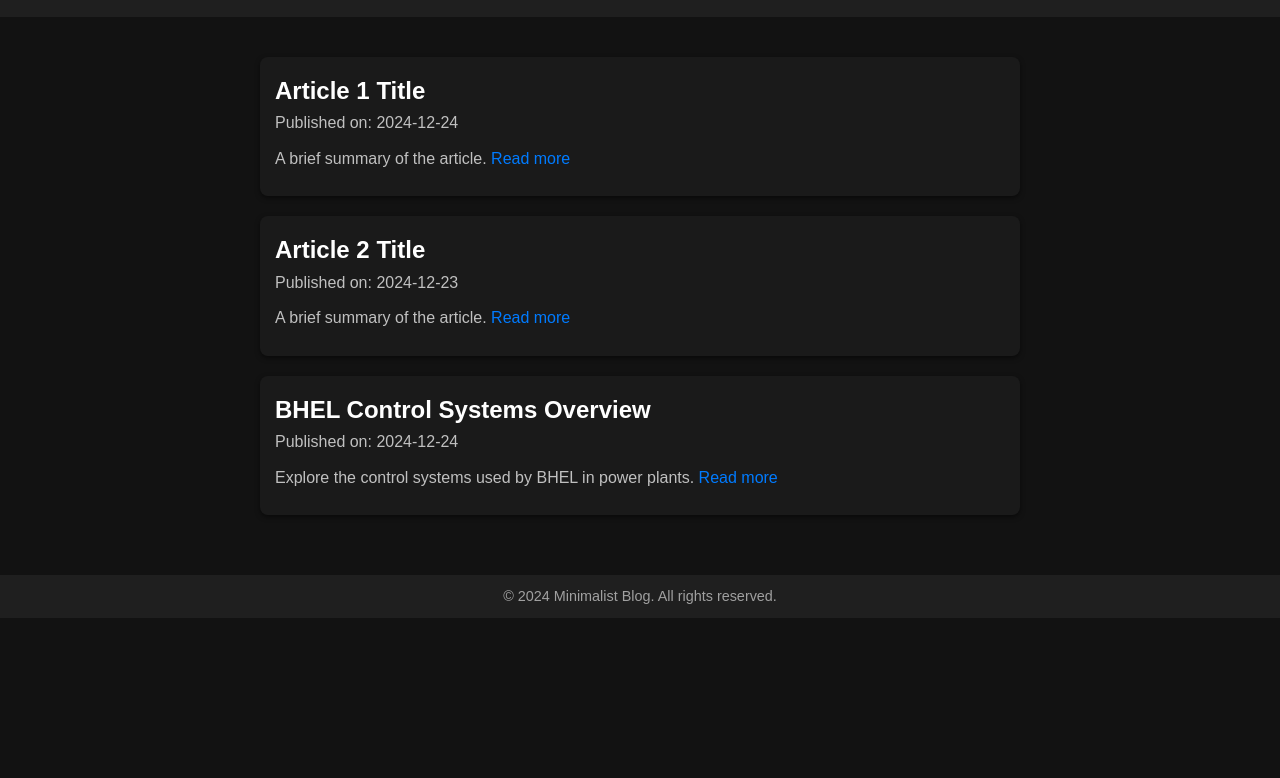
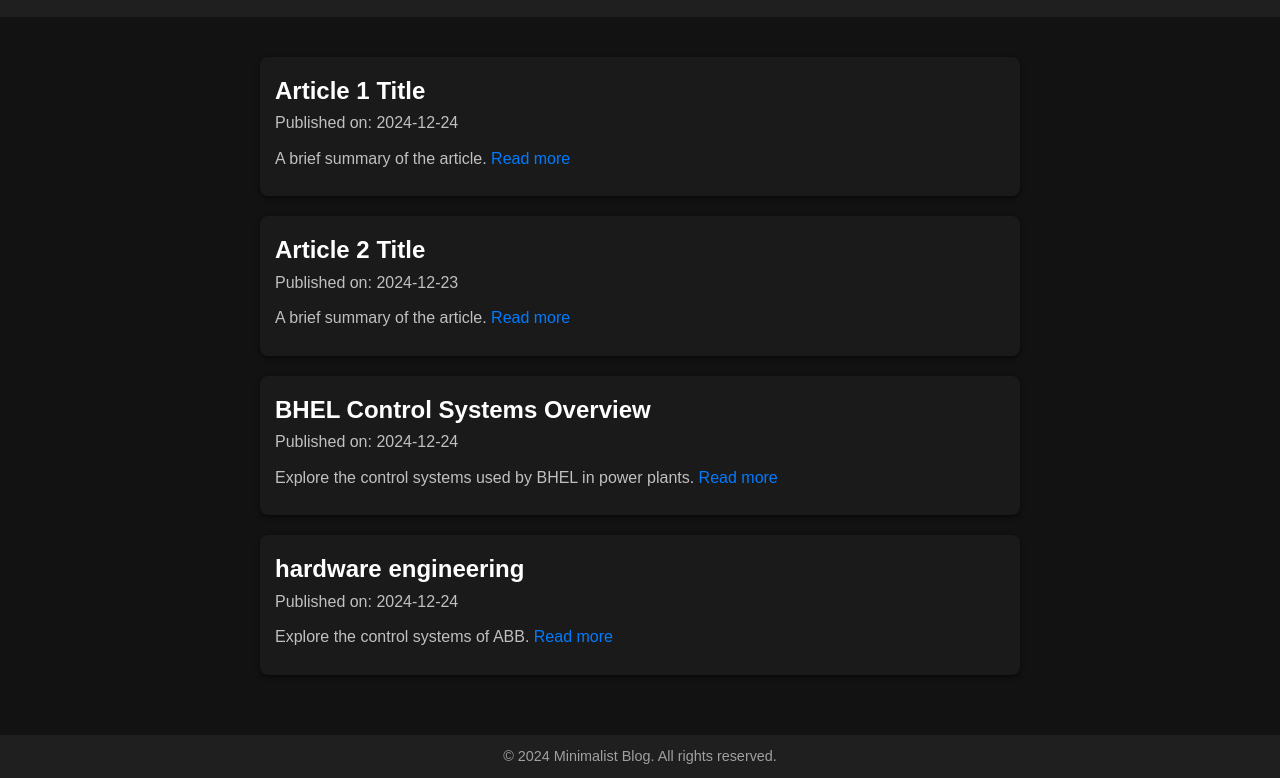
Before and after one commit to darshandeva/my_articles, a plain HTML site: page index.html in a window 1280 px wide. Shown: the part 118-896 px from the top of the page. Before the commit the page ends 800 px from the top, so only its background shows below. Drawn offline with Linux system fonts and the light colour scheme.

Commit message:
Update index.html

```diff
--- a/index.html
+++ b/index.html
@@ -102,7 +102,11 @@
           <p>Published on: <time>2024-12-24</time></p>
           <p>Explore the control systems used by BHEL in power plants. <a href="bhel-control-systems.html">Read more</a></p>
         </article>
-
+        <article>
+           <h2>hardware engineering</h2>
+          <p>Published on: <time>2024-12-24</time></p>
+          <p>Explore the control systems of ABB. <a href="New Microsoft Word Document">Read more</a></p>
+        </article>
     </main>
     <footer>
         <p>&copy; 2024 Minimalist Blog. All rights reserved.</p>
```
